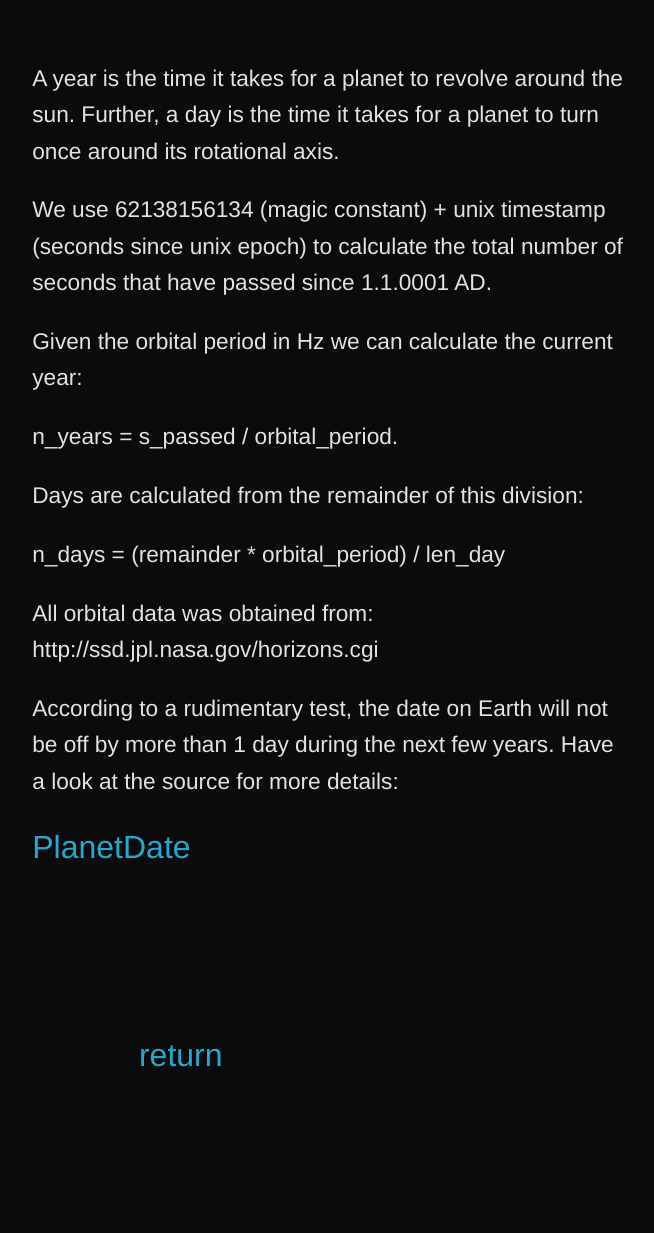
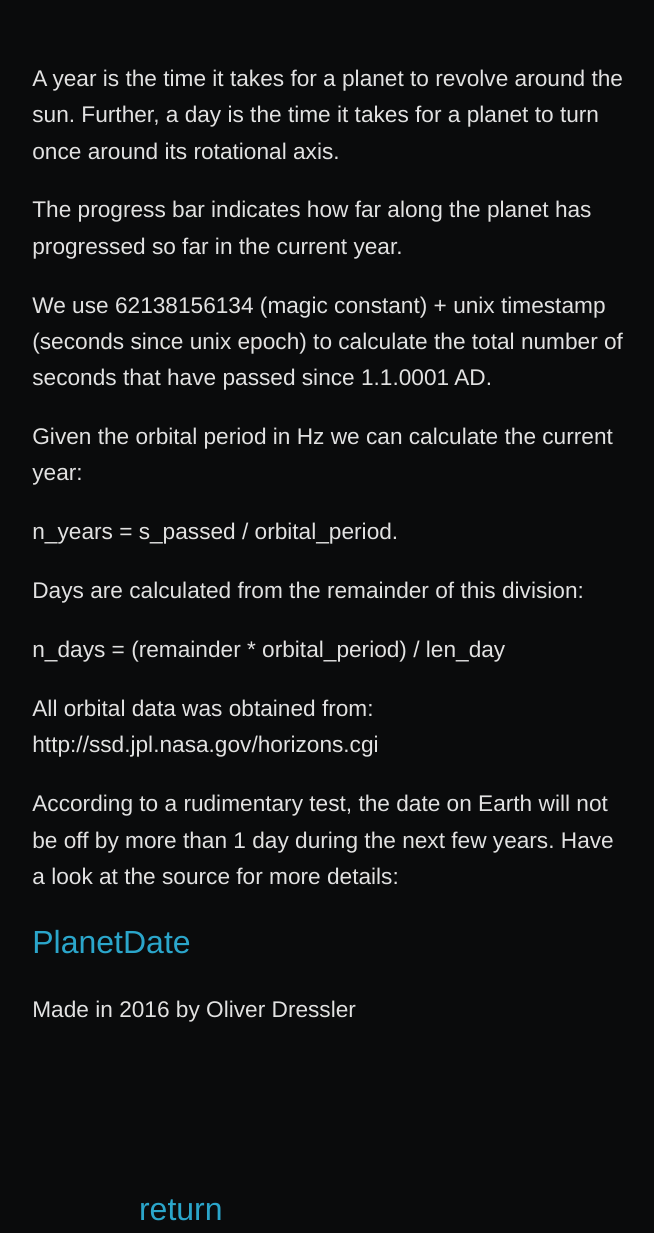
Before and after one commit to oOo0oOo/PlanetDate, a Flask app: page /about in a window 1280 px wide. Shown: the part 176-1409 px from the top of the page, without its empty margins (309-963 px from the left). Before the commit the page ends 1243 px from the top, so only its background shows below. Run offline with Flask 2, Linux system fonts and the light colour scheme; some web fonts are replaced.

Commit message:
A little more readme and about

```diff
--- a/templates/about.html
+++ b/templates/about.html
@@ -21,6 +21,9 @@
         <div class="large-6 large-centered columns">
             <p>
                 A year is the time it takes for a planet to revolve around the sun. Further, a day is the time it takes for a planet to turn once around its rotational axis.
+            </p>
+            <p>
+                The progress bar indicates how far along the planet has progressed so far in the current year.
             </p>
             <p>
                 We use  62138156134 (magic constant) + unix timestamp (seconds since unix epoch) to calculate the total number of seconds that have passed since 1.1.0001 AD.
@@ -48,6 +51,9 @@
             <p>
                 <a href="https://github.com/oOo0oOo/PlanetDate">PlanetDate</a>
             </p>
+            <p>
+                Made in 2016 by Oliver Dressler
+            </p>
         </div>
     </div>
     <div class="row">
```
Also changed, not shown: README.md.
